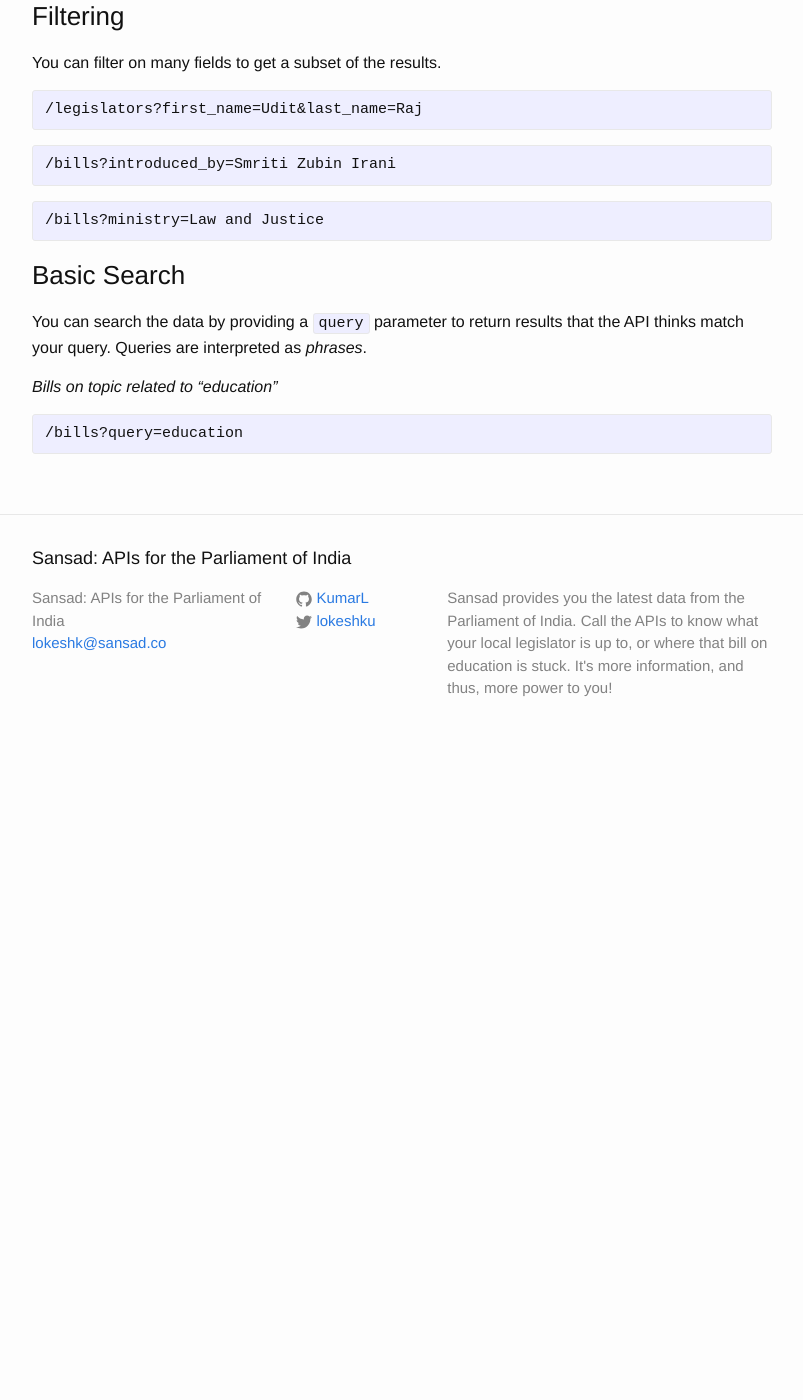
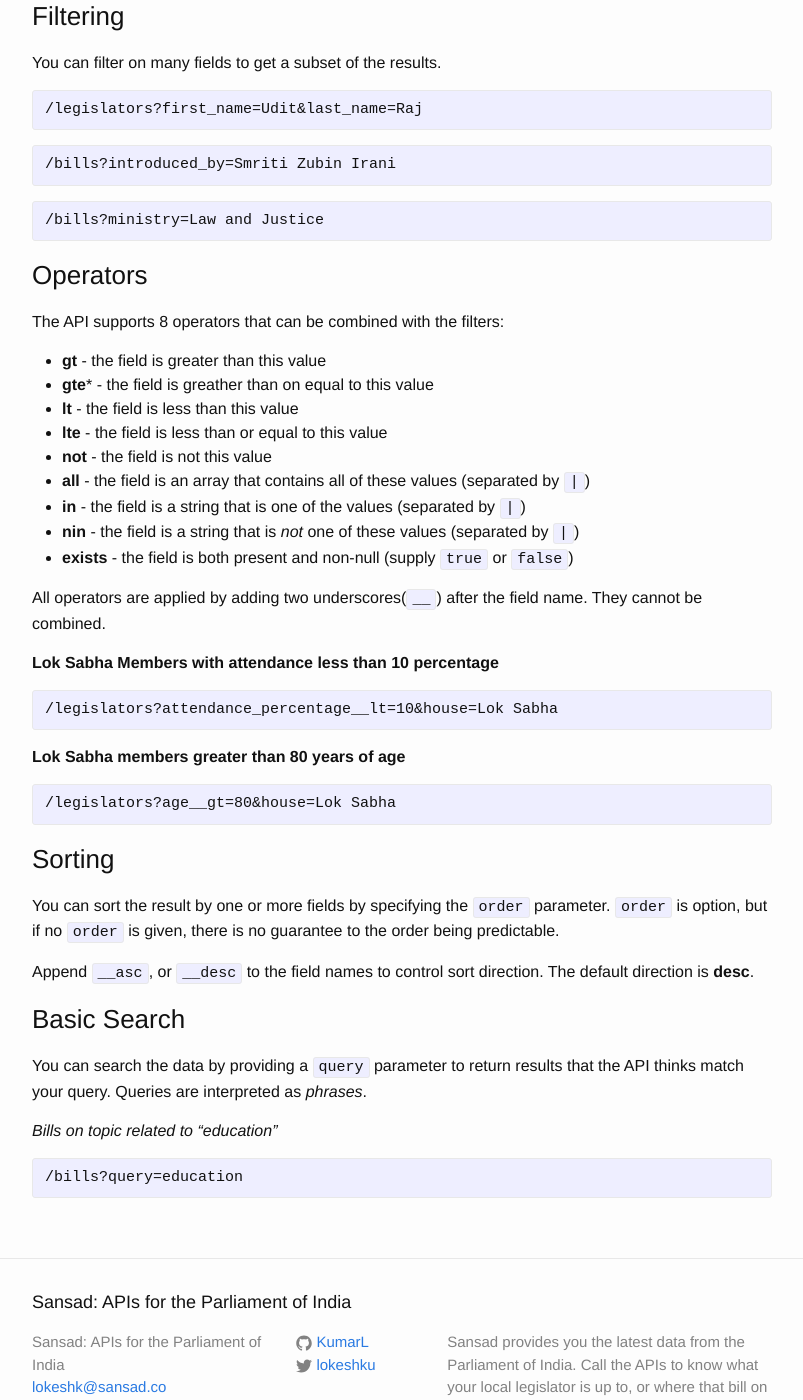
Before and after one commit to KumarL/sansad-site, a Jekyll site: the page built from _posts/2014-09-27-introduction.md, in a window 1280 px wide and 1400 px high, scrolled down 5713 px. Shown: the whole window, without its empty margins (238-1041 px from the left). Built offline with Jekyll 4.4.1, drawn with Linux system fonts in a browser that asks for light colours; before the commit the page ends 6473 px from its top, so only the background shows below that.

Commit message:
Added new section in the documentation for Ordering, and Sorting.

```diff
--- a/_posts/2014-09-27-introduction.md
+++ b/_posts/2014-09-27-introduction.md
@@ -271,6 +271,36 @@
 /bills?ministry=Law and Justice
 {% endhighlight %}
 
+### Operators
+The API supports 8 operators that can be combined with the filters:
+
+  * **gt** - the field is greater than this value
+  * **gte*** - the field is greather than on equal to this value
+  * **lt** - the field is less than this value
+  * **lte** - the field is less than or equal to this value
+  * **not** - the field is not this value
+  * **all** - the field is an array that contains all of these values (separated by `|`)
+  * **in** - the field is a string that is one of the values (separated by `|`)
+  * **nin** - the field is a string that is *not* one of these values (separated by `|`)
+  * **exists** - the field is both present and non-null (supply `true` or `false`)
+
+All operators are applied by adding two underscores(`__`) after the field name. They cannot be combined.
+
+**Lok Sabha Members with attendance less than 10 percentage**
+{% highlight text %}
+/legislators?attendance_percentage__lt=10&house=Lok Sabha
+{% endhighlight %}
+
+**Lok Sabha members greater than 80 years of age**
+{% highlight text %}
+/legislators?age__gt=80&house=Lok Sabha
+{% endhighlight %}
+
+### Sorting
+You can sort the result by one or more fields by specifying the `order` parameter. `order` is option, but if no `order` is given, there is no guarantee to the order being predictable.
+
+Append `__asc`, or `__desc` to the field names to control sort direction. The default direction is **desc**.
+
 ### Basic Search
 You can search the data by providing a `query` parameter to return results that the API thinks match your query. Queries are interpreted as *phrases*.
 
```
Also changed, not shown: about.md (+1 -1 lines).
